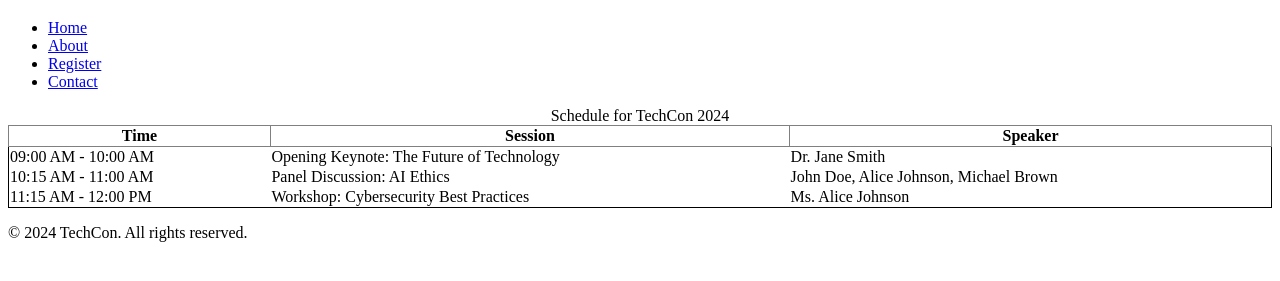
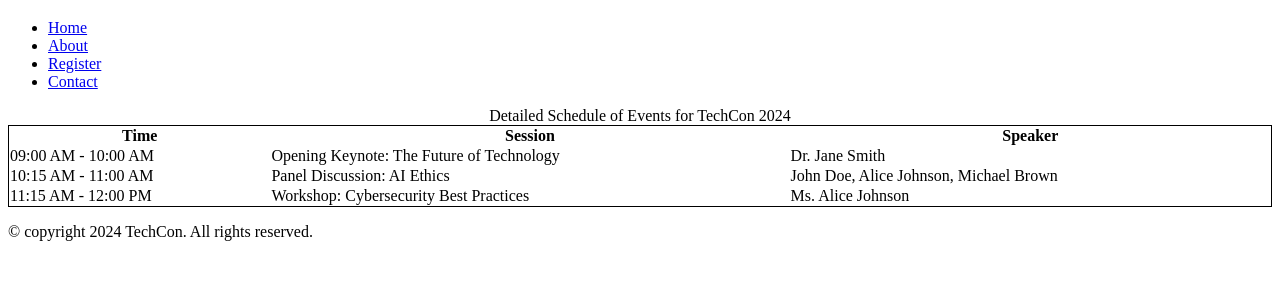
Before and after one commit to Saadallah-design/TechCon_HTML, a plain HTML site: page techcon_website/schedule.html in a window 1280 px wide. Shown: the part 61-342 px from the top of the page. Drawn offline with Linux system fonts and the light colour scheme.

Commit message:
updating the caption and removing extra styles. / updating footer.

```diff
--- a/techcon_website/schedule.html
+++ b/techcon_website/schedule.html
@@ -19,12 +19,12 @@
     </header>
     <main>
             <table style="width:100%; border-collapse: collapse; border: 1px solid black;">
-                <caption>Schedule for TechCon 2024</caption>
+                <caption>Detailed Schedule of Events for TechCon 2024</caption>
                 <thead">
                     <tr>
-                        <th style="border: 1px solid grey;" scope="col">Time</th>
-                        <th style="border: 1px solid grey;" scope="col">Session</th>
-                        <th style="border: 1px solid grey;" scope="col">Speaker</th>
+                        <th scope="col">Time</th>
+                        <th scope="col">Session</th>
+                        <th scope="col">Speaker</th>
                     </tr>
                     <tbody>
                         <tr>
@@ -47,7 +47,7 @@
             </table>
     </main>
     <footer>
-        <p>&copy; 2024 TechCon. All rights reserved.</p>
+        <p>&copy; copyright 2024 TechCon. All rights reserved.</p>
     </footer>
 </body>
 </html>
```
